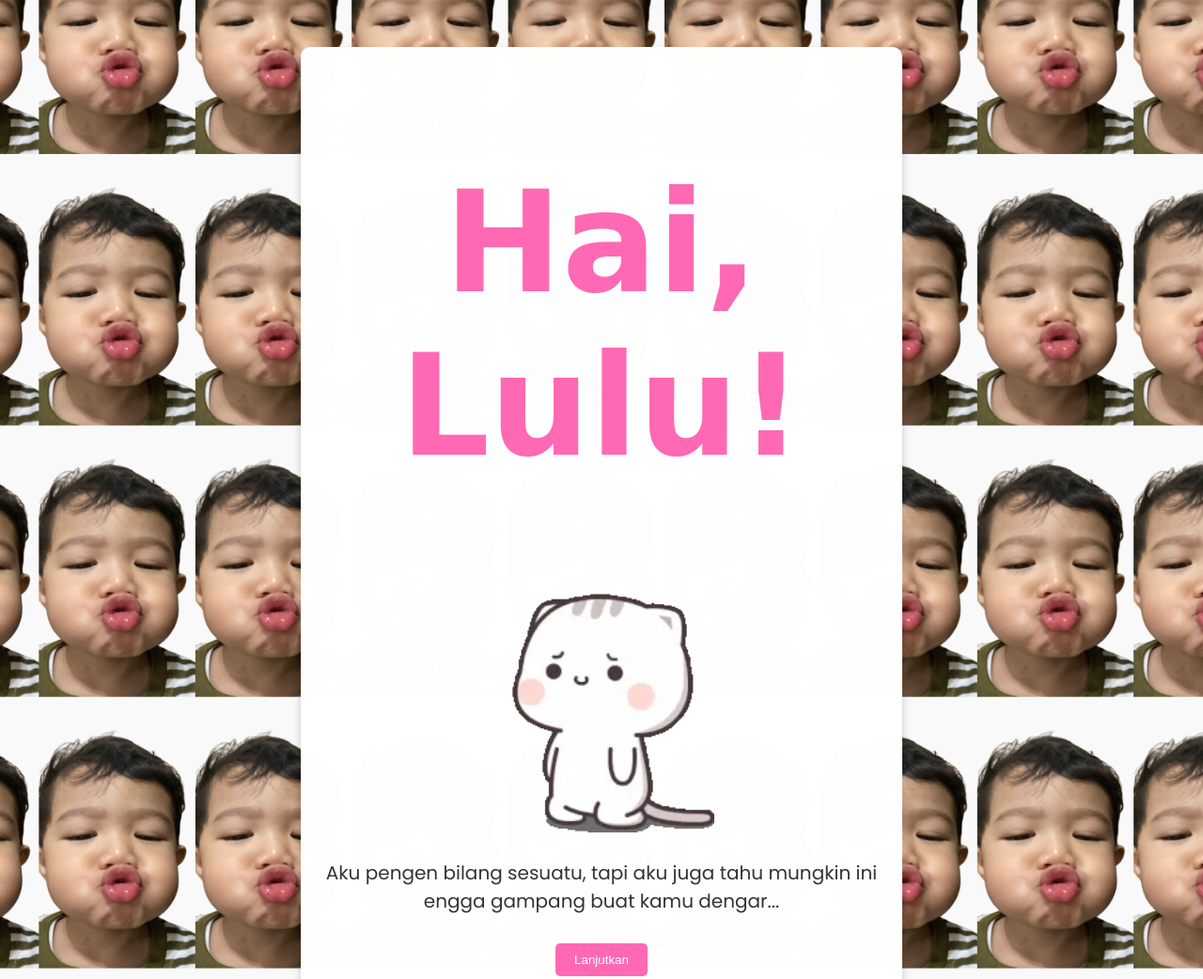
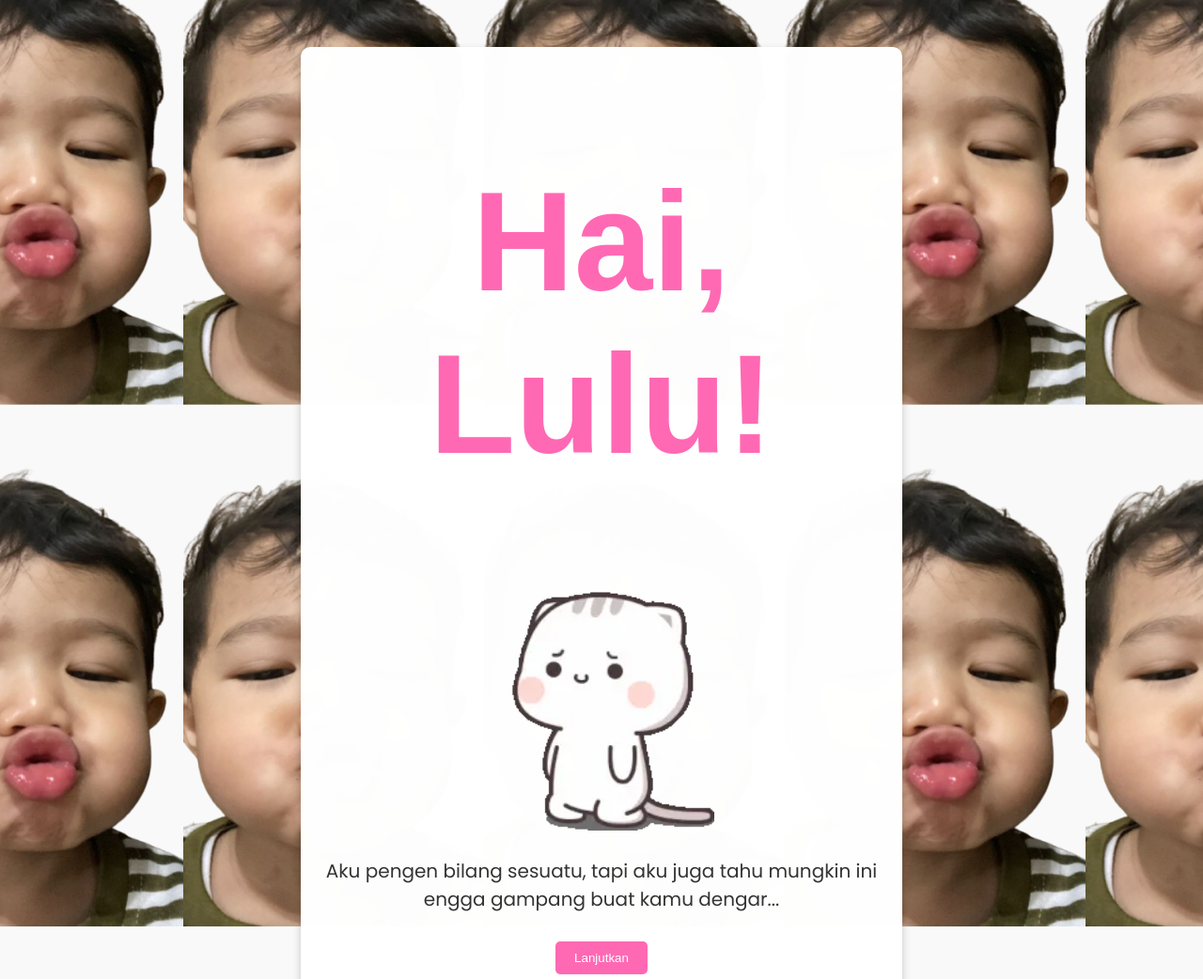
Before and after one commit to davv78/maaf, a plain HTML site: page index.html in a window 1280 px wide. Shown: the top 1042 px of the page at 94% size. Drawn offline with Linux system fonts and the light colour scheme.

Commit message:
Update again

```diff
--- a/styles.css
+++ b/styles.css
@@ -3,7 +3,7 @@ body {
   text-align: center;
   font-size: 20px;
   background-image: url('assets/abe.png'); /* Ganti dengan path ke foto dia */
-  background-size: 13%; /* Ukuran setiap foto kecil */
+  background-size: 25%; /* Ukuran setiap foto kecil */
   background-repeat: repeat; /* Mengulang gambar ke seluruh halaman */
   background-position: 0 0; /* Posisi awal background */
   background-attachment: fixed; /* Tetap di tempat saat halaman di-scroll */
@@ -21,7 +21,8 @@ body {
   border-radius: 10px;
 }
 h1, h2 {
-    font-family: 'Fredoka One', cursive;
+    font-family: 'Fredoka One', sans-serif;
+    font-weight: bold;
   }
 h1 {
   color: #FF69B4;
```
